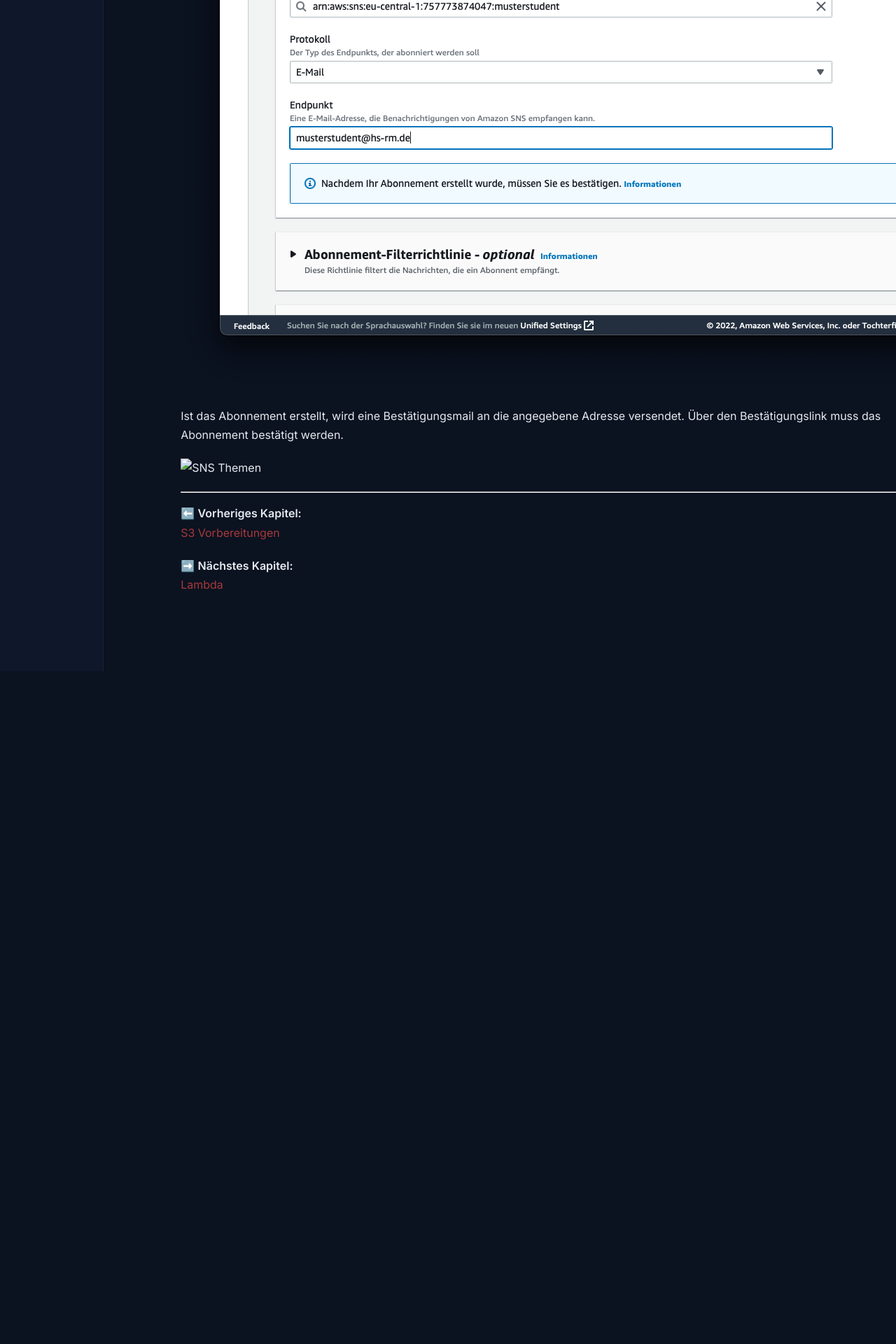
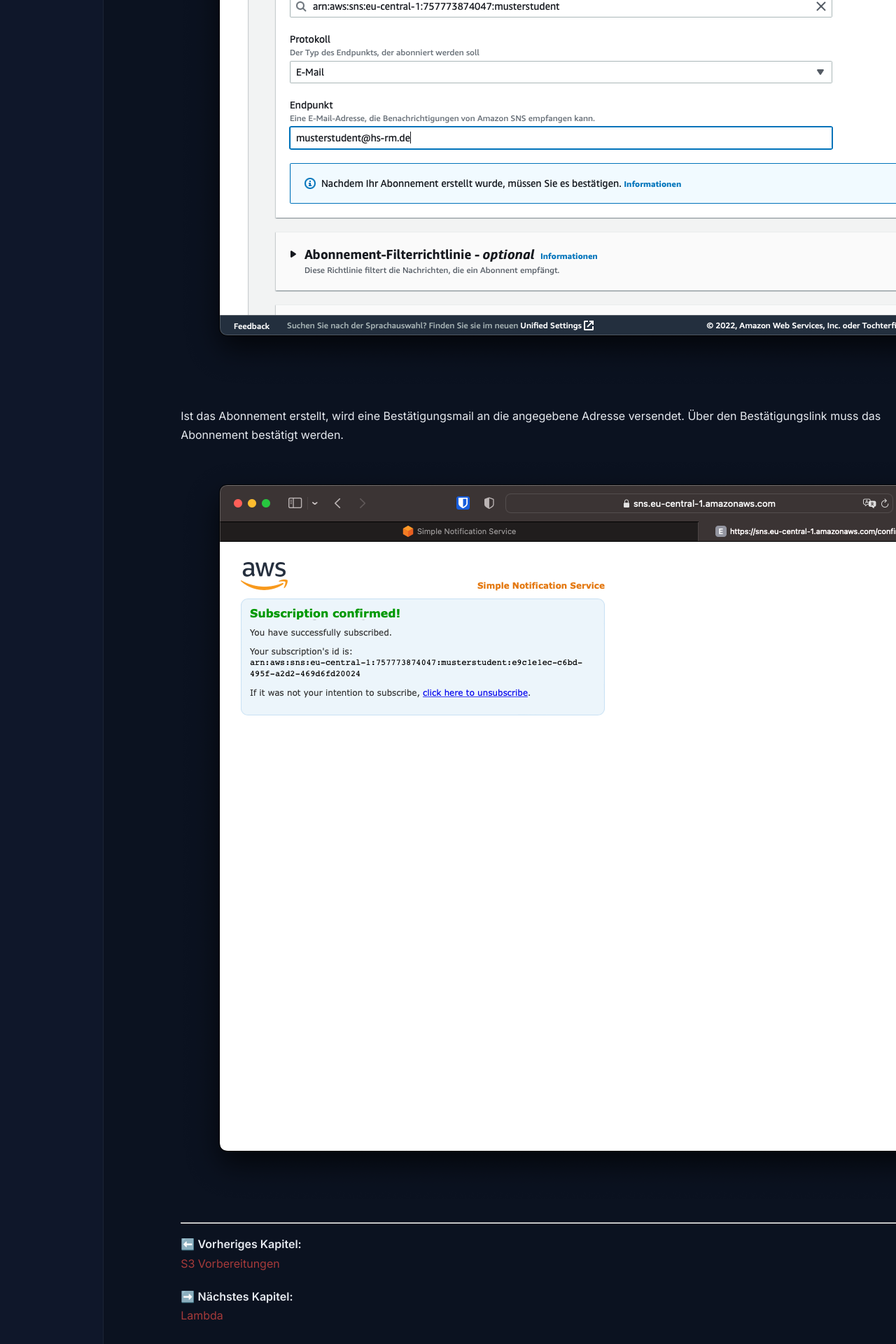
Before and after one commit to LimaLima2670/AWSPraktikumThesis, a Jekyll site: the page built from docs/Versuch3/03-sns.md, in a window 1280 px wide. Shown: the part 4480-6400 px from the top of the page at 70% size. Built offline with Jekyll 4.4.1, drawn with Linux system fonts in a browser that asks for light colours; before the commit the page ends 5439 px from its top, so only the background shows below that.

Commit message:
Update 03-sns.md

```diff
--- a/docs/Versuch3/03-sns.md
+++ b/docs/Versuch3/03-sns.md
@@ -29,7 +29,7 @@ Ist das Thema erstellt, kann unten auf "Abonnement erstellen" ein Benachrichtigu
 
 Ist das Abonnement erstellt, wird eine Bestätigungsmail an die angegebene Adresse versendet. Über den Bestätigungslink muss das Abonnement bestätigt werden.
 
-![SNS Themen](../assets/Versuch3/sns5.png)
+![SNS Themen](../assets/sns5.png)
 
 ---
 
```
